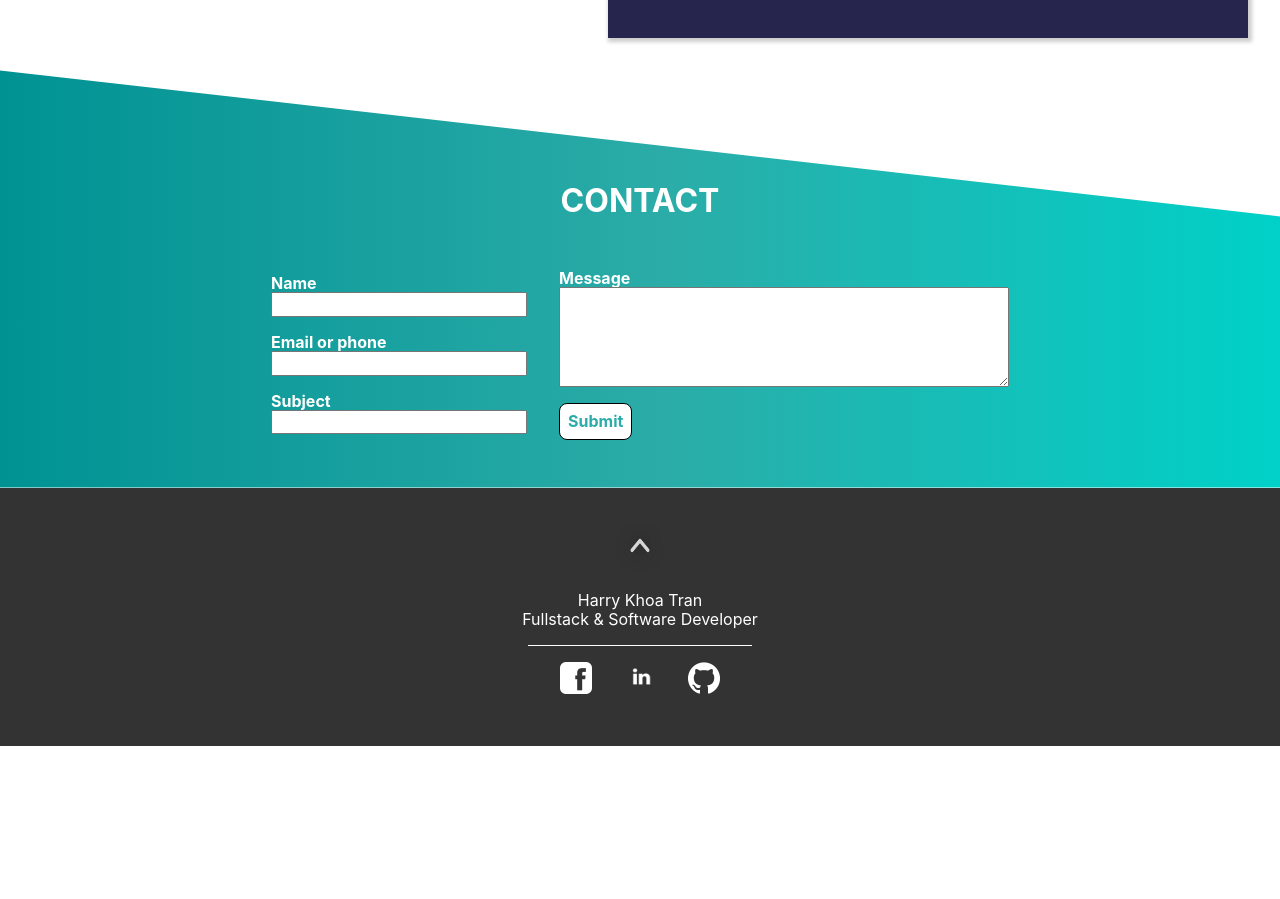
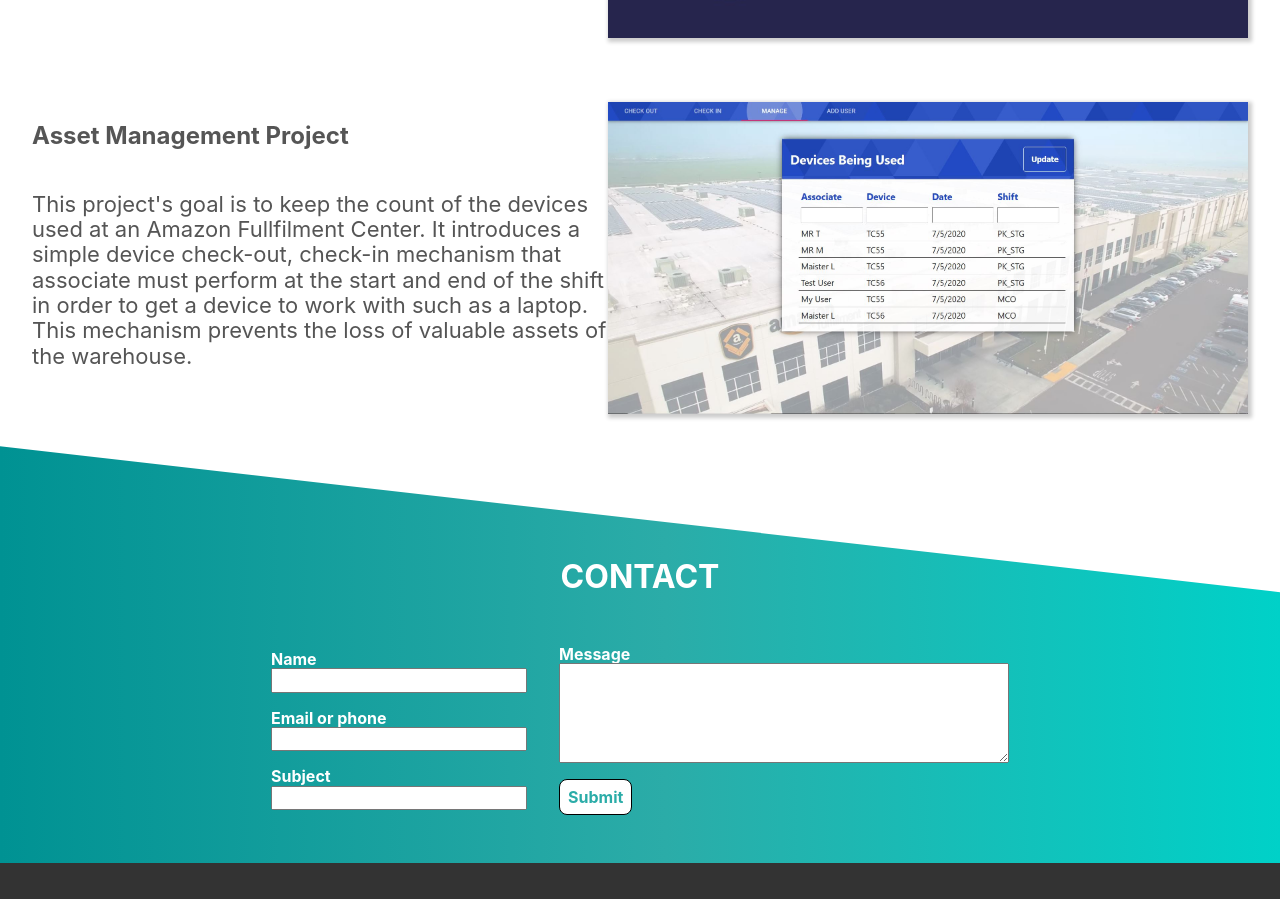
Before and after one commit to KuhnTran/portfolio, a React (Create React App) app: page / in a window 1280 px wide. Shown: the part 2539-3438 px from the top of the page. Before the commit the page ends 3285 px from the top, so only its background shows below. Built offline with nearby package versions, Linux system fonts and the light colour scheme.

Commit message:
added a new project

```diff
--- a/src/components/ProjectsPage/ProjectPage.js
+++ b/src/components/ProjectsPage/ProjectPage.js
@@ -1,6 +1,7 @@
 import React from 'react'
 import facialRecognitionImg from './../../assets/facial_recognition.png'
 import webGLProjectImg from './../../assets/WebGLProject.JPG'
+import AssetManagementProjectImg from './../../assets/AssetmanagementProject.JPG'
 import './ProjectPage.scss'
 import Fade from 'react-reveal/Fade'
 
@@ -48,10 +49,27 @@ const ProjectsPage = (props) =>
                 </div>
             </div>
 
+            {/*==========================Third Project==============================*/}
+            <div id='project-content' className='ma4'>
+                <div className='flex flex-column'>
+                    <Fade left><h2>Asset Management Project</h2></Fade>
+                    <Fade left><p id='description'>{AssetManagementDescription}</p></Fade>
+                    <Fade bottom big><div className='flex flex-row'>
+                    </div></Fade>
+                </div>
+                <div className='flex flex-column justify-center items-center'>
+                <Fade right big><img id='project-img' className='shadow-3 grow'
+                    src={AssetManagementProjectImg} alt='Facial Recognition App'
+                    width='700' heigh='auto'></img></Fade>
+                </div>
+            </div>
+
+
         </div>
     )
 }
 
 const facialDescription = `This fullstack webapp is built using React. It detects the faces that are within the image links which the users provide and logs the number of entries they have made. This is possible thanks to the Express.js backend server communicating with postgreSQL to store each user's information, protecting it using Bcrypt encryption. Both the frontend webapp and the backend server are hosted on Heroku.`
 const webGLProjectDescription = `This project's goal is to create a simple scene using WebGL. This is the final project of CS112 - Introduction to Computer Graphics class. Concepts of Computer Graphics such as simple modelling, model transformations, view transformation, animating, shading, lighting are demonstrated.`
+const AssetManagementDescription = `This project's goal is to keep the count of the devices used at an Amazon Fullfilment Center. It introduces a simple device check-out, check-in mechanism that associate must perform at the start and end of the shift in order to get a device to work with such as a laptop. This mechanism prevents the loss of valuable assets of the warehouse.`;
 export default ProjectsPage;
```
Also changed, not shown: src/assets/AssetManagementProject.JPG (added).
